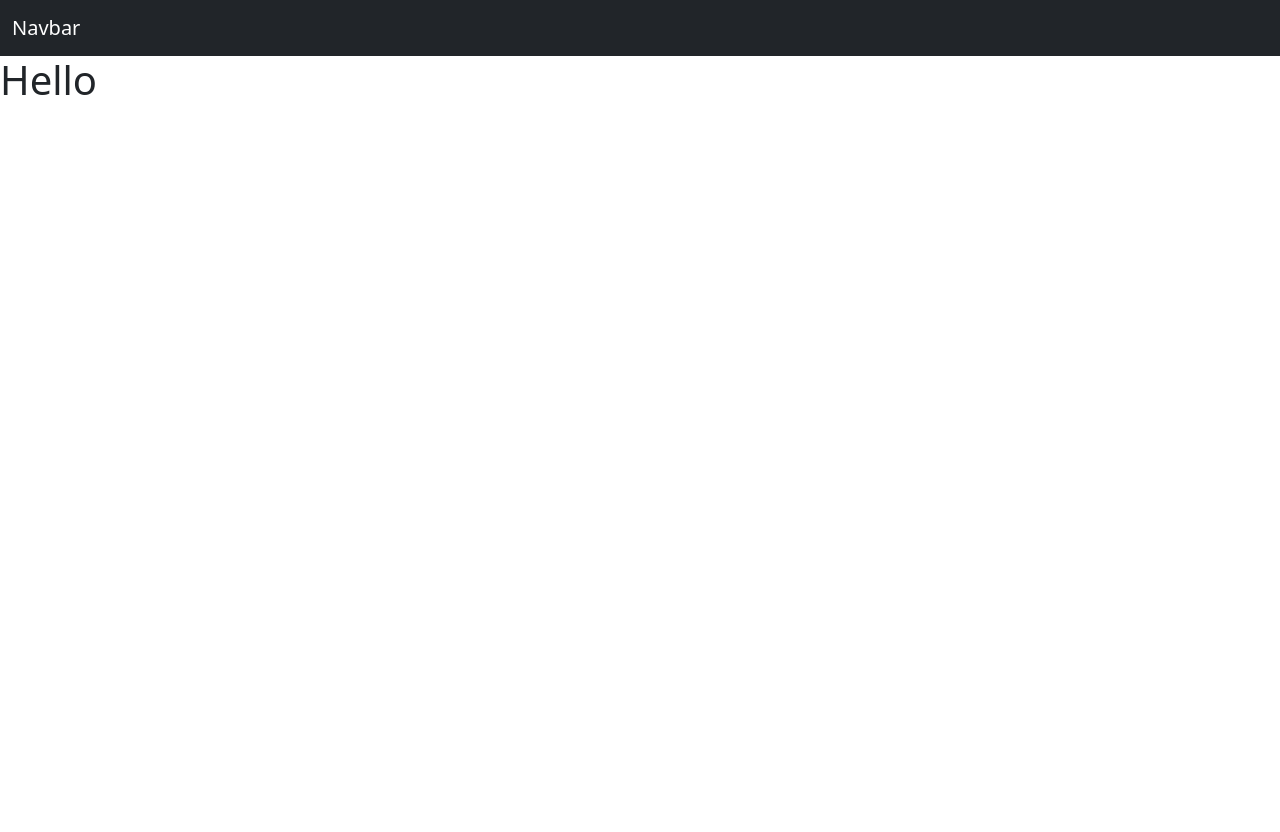
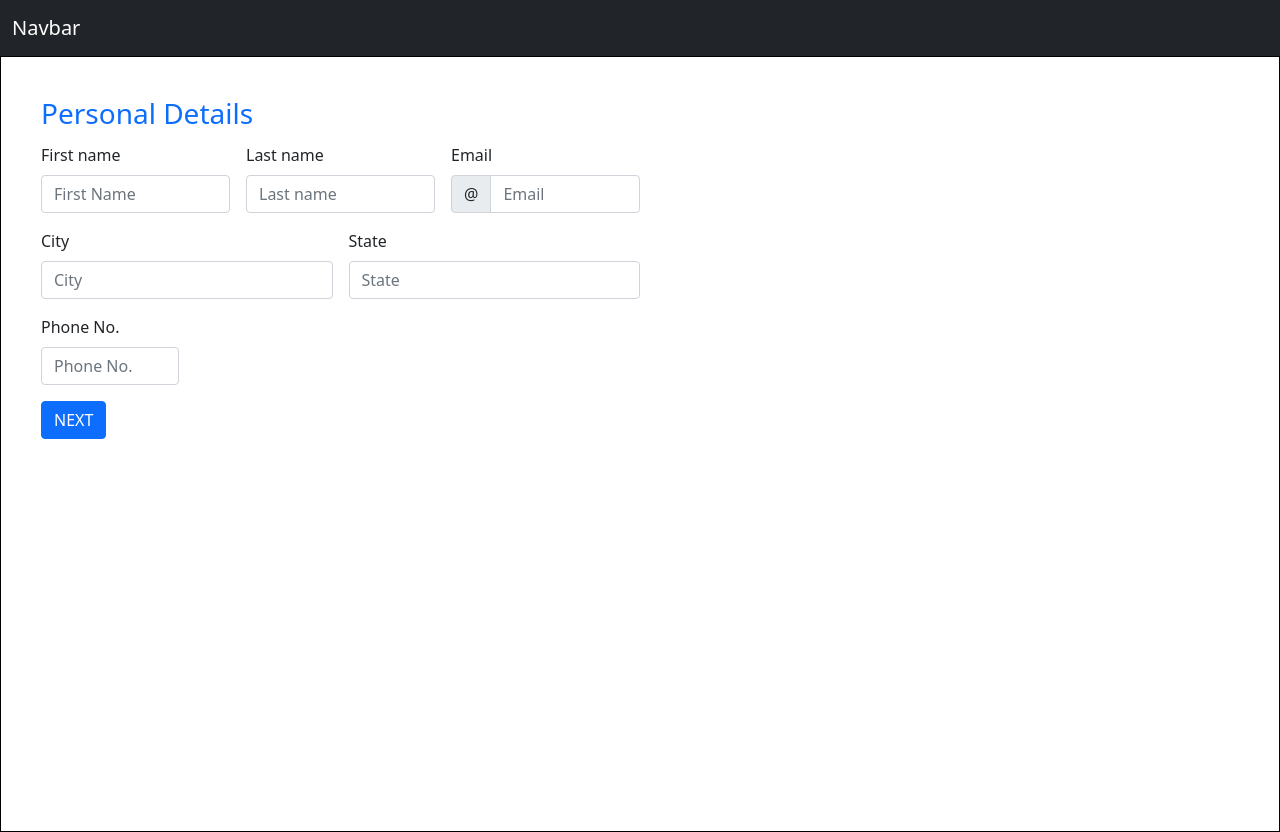
Before and after one commit to jaspreet16june/ResumeBuilder, a React (Create React App) app: page /personalData in a window 1280 px wide. Before the commit the page ends 800 px from the top, so only its background shows below. Built offline with nearby package versions, Linux system fonts and the light colour scheme; no server answers.

Commit message:
Personal Details

```diff
--- a/src/App.js
+++ b/src/App.js
@@ -16,7 +16,7 @@ let App=()=> {
 
     let unsub = auth.onAuthStateChanged(async (user)=>{
       if(user){
-        dispatch(userCreator(user))
+        dispatch(userCreator(user));
 
         let {uid,email} = user; // destructuring of objectc
         let docRef = firestore.collection("user").doc(uid);
--- /dev/null
+++ b/src/components/Preview.jsx
@@ -0,0 +1,9 @@
+import "./css/preview.css"
+let Preview = ()=>{
+    return (
+        <>
+            <div className="preview-container"></div>
+        </>
+    );
+}
+export default Preview;
--- /dev/null
+++ b/src/components/css/personal.css
@@ -0,0 +1,13 @@
+.personal-container{
+    height: 97vh;
+    display: flex;
+    border: 1px solid black;
+}
+.personal-form{
+
+    width: 50%;
+    margin: 40px;
+}
+.text-primary{
+    margin-bottom: 12px;
+}
--- /dev/null
+++ b/src/components/css/preview.css
@@ -0,0 +1,4 @@
+.preview-container{
+    width: 50%;
+    /* height:97vh; */
+}
--- a/src/components/personalData.jsx
+++ b/src/components/personalData.jsx
@@ -1,7 +1,139 @@
-let Personal = ()=>{
-    return ( <>
-    <h1>Hello</h1>
+import Preview from "./Preview";
+import "./css/preview.css";
+import "./css/personal.css";
+import { useSelector } from "react-redux";
+import { detailsCreator } from "../redux/action/personalAction";
+import { useDispatch } from "react-redux";
+let Personal = () => {
+   let details =  useSelector((state)=> state.details);
+   let dispatch = useDispatch()
+   let {fname,lname,phoneNo,email,city,State} = details;
+  return (
+    <>
+      <div className="personal-container">
+        <div className="personal-form">
+          <h3 className= "text-primary">Personal Details</h3>
+          <form className="row g-3 needs-validation" Validate >
+            <div className="col-md-4">
+              <label for="validationCustom01" className="form-label">
+                First name
+              </label>
+              <input
+                type="text"
+                className="form-control"
+                id="validationCustom01"
+                onChange={(e)=>{
+                  dispatch(detailsCreator({fname : e.currentTarget.value}));
+                }}
+                value ={fname}
+                placeholder="First Name"
+                required
+              />
+              <div className="valid-feedback">Looks good!</div>
+            </div>
+            <div className="col-md-4">
+              <label for="validationCustom02" className="form-label">
+                Last name
+              </label>
+              <input
+                type="text"
+                className="form-control"
+                id="validationCustom02"
+                value ={lname}
+                onChange={(e)=>{
+                    dispatch(detailsCreator({lname: e.currentTarget.value}));
+                }}
+                placeholder="Last name"
+                required
+              />
+              <div className="valid-feedback">Looks good!</div>
+            </div>
+            <div className="col-md-4">
+              <label for="validationCustomUsername" className="form-label">
+                Email
+              </label>
+              <div className="input-group has-validation">
+                <span className="input-group-text" id="inputGroupPrepend">
+                  @
+                </span>
+                <input
+                  type="email"
+                  className="form-control"
+                  id="validationCustomUsername"
+                  value ={email}
+                  onChange={(e)=>{
+                    dispatch(detailsCreator({email: e.currentTarget.value}));
+                }}
+                  placeholder="Email"
+                  aria-describedby="inputGroupPrepend"
+                  required
+                />
+                <div className="invalid-feedback">Please choose a username.</div>
+              </div>
+            </div>
+            <div className="col-md-6">
+              <label for="validationCustom03" className="form-label">
+                City
+              </label>
+              <input
+                type="text"
+                placeholder="City"
+                value ={city}
+                onChange={(e)=>{
+                    console.log(e);
+                    dispatch(detailsCreator({city: e.currentTarget.value}));
+                }}
+                className="form-control"
+                id="validationCustom03"
+                required
+              />
+              <div className="invalid-feedback">Please provide a valid city.</div>
+            </div>
+            <div className="col-md-6">
+              <label for="validationCustom03" className="form-label">
+                State
+              </label>
+              <input
+                type="text"
+                placeholder="State"
+                value ={State}
+                onChange={(e)=>{
+                    console.log(e);
+                    dispatch(detailsCreator({State: e.currentTarget.value}));
+                }}
+                className="form-control"
+                id="validationCustom03"
+                required
+              />
+              <div className="invalid-feedback">Please provide a valid State.</div>
+            </div>
+
+            <div className="col-md-3">
+              <label for="validationCustom05" className="form-label">
+                Phone No.
+              </label>
+              <input
+                type="text"
+                className="form-control"
+                value ={phoneNo}
+                onChange={(e)=>{
+                    dispatch(detailsCreator({phoneNo:e.currentTarget.value}));
+                }}
+                placeholder="Phone No."
+                id="validationCustom05"
+                required
+              />
+            </div>
+            <div className="col-12">
+              <button className="btn btn-primary next-btn" type="submit">
+                NEXT
+              </button>
+            </div>
+          </form>
+        </div>
+        <Preview />
+      </div>
     </>
-    )
-}
+  );
+};
 export default Personal;
--- /dev/null
+++ b/src/redux/action/personalAction.js
@@ -0,0 +1,7 @@
+export const detailsCreator =(details)=>{
+    return{
+        type:"SET_DETAILS",
+        payload:details,
+    }
+
+}
--- /dev/null
+++ b/src/redux/reducer/personalReducer.js
@@ -0,0 +1,24 @@
+let initialState ={
+    fname:"",
+    lname:"",
+    phoneNo:"",
+    State:"",
+    city:"",
+    email:"",
+    cgpa:"",
+    Degree:"",
+    College_Name:"",
+    Year:"",
+
+}
+let detailReducer =(state = initialState, action)=>{
+    switch(action.type){
+        case "SET_DETAILS":
+            return {...state,...action.payload};
+        default :
+            return state;
+    }
+
+}
+
+export default detailReducer;
--- a/src/redux/rootReducer.js
+++ b/src/redux/rootReducer.js
@@ -1,11 +1,12 @@
 import { combineReducers } from "redux";
 import templateReducer from "./reducer/templateReducer";
 import userReducer from "./reducer/userReducer";
-
+import personalReducer from "./reducer/personalReducer";
 let rootReducer = combineReducers(
     {
         template:templateReducer,
         user: userReducer,
+        details:personalReducer,
     }
 )
 export default rootReducer;
```
